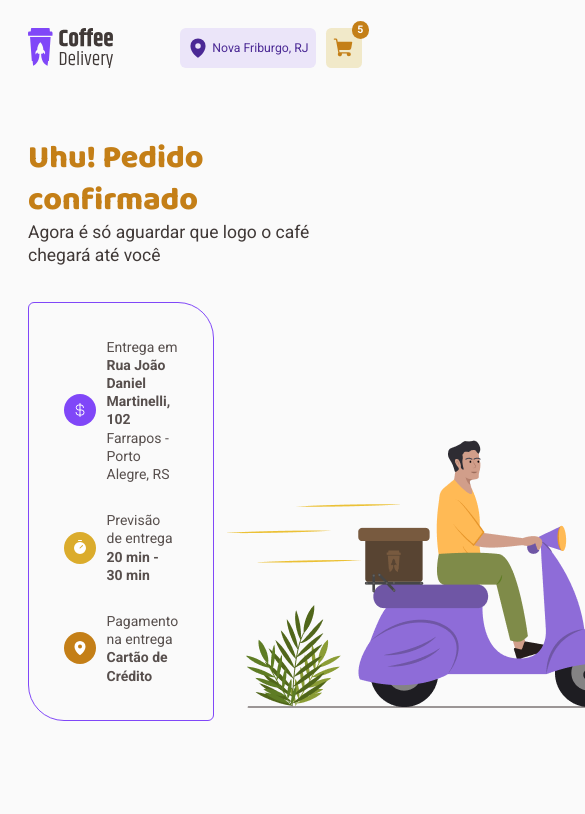
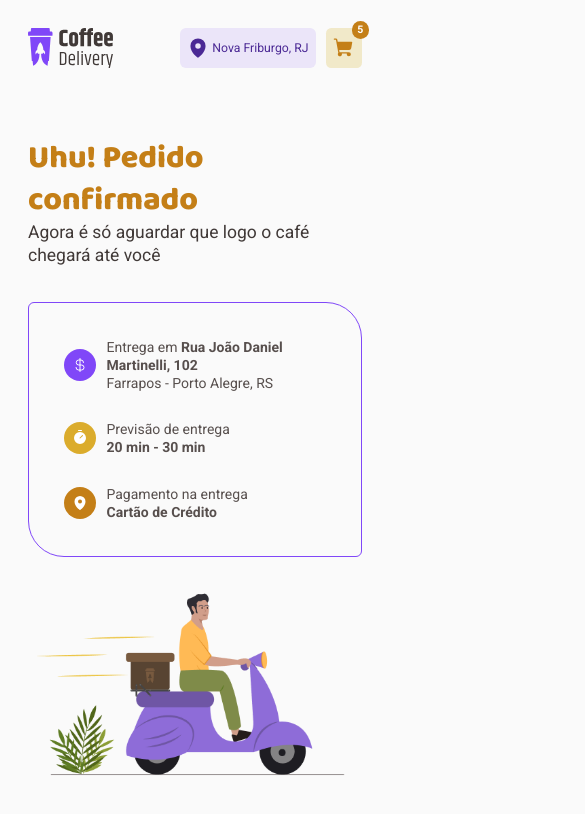
Before and after one commit to HenriqueMarcelo/coffee-delivery, a React (Vite) app: page /success in a window 390 px wide. Shown: the top 814 px of the page, 585 px wide, since content can reach past the window. Built offline with nearby package versions, Linux system fonts and the light colour scheme.

Commit message:
Responsive Checkout

```diff
--- a/src/components/ItemCheckout/styles.ts
+++ b/src/components/ItemCheckout/styles.ts
@@ -8,6 +8,8 @@ export const ItemContainer = styled.div`
   display: flex;
   justify-content: space-between;
   align-items: flex-start;
+  gap: 1rem;
+  flex-wrap: wrap;
 
   img {
     width: 4rem;
@@ -72,5 +74,7 @@ export const Price = styled.div`
   font-size: 1rem;
   line-height: 130%;
 
+  white-space: nowrap;
+
   color: ${({ theme }) => theme['gray-700']};
 `
--- a/src/components/Radio/styles.ts
+++ b/src/components/Radio/styles.ts
@@ -2,6 +2,9 @@ import styled from 'styled-components'
 
 export const RadioContainer = styled.div`
   flex: 1;
+  @media (max-width: 1090px) {
+    flex: 1 0 100%;
+  }
 `
 
 export const HiddenInput = styled.input`
@@ -33,6 +36,7 @@ export const Label = styled.label`
   align-items: center;
 
   text-transform: uppercase;
+  white-space: nowrap;
 
   cursor: pointer;
 
--- a/src/components/Router.tsx
+++ b/src/components/Router.tsx
@@ -1,7 +1,7 @@
 import { Route, Routes } from 'react-router-dom'
 import { DefaultLayout } from '../layouts/DefaultLayout'
 import { Checkout } from '../screens/Checkout'
-import { Confirmation } from '../screens/Confirmation'
+import { Success } from '../screens/Success'
 import { Home } from '../screens/Home'
 
 export function Router() {
@@ -10,7 +10,7 @@ export function Router() {
       <Route path="/" element={<DefaultLayout />}>
         <Route path="/" element={<Home />} />
         <Route path="/checkout" element={<Checkout />} />
-        <Route path="/success" element={<Confirmation />} />
+        <Route path="/success" element={<Success />} />
       </Route>
     </Routes>
   )
--- a/src/screens/Checkout/styles.ts
+++ b/src/screens/Checkout/styles.ts
@@ -4,8 +4,13 @@ export const CheckoutContainer = styled.div`
   max-width: calc(1120px + 4rem);
   display: flex;
   justify-content: space-between;
+  gap: 2rem;
   margin: 2rem auto;
   padding: 0 2rem;
+
+  @media (max-width: 768px) {
+    flex-direction: column;
+  }
 `
 
 export const Title = styled.h2`
@@ -21,15 +26,15 @@ export const Title = styled.h2`
 `
 
 export const LeftBlock = styled.div`
-  width: 640px;
+  flex: 1 1 640px;
 `
 
 export const RightBlock = styled.div`
-  width: 448px;
+  flex: 1 1 448px;
 `
 
 const Card = styled.div`
-  padding: 40px;
+  padding: 2.5rem;
   background-color: ${({ theme }) => theme['gray-200']};
 `
 
--- a/src/screens/Confirmation/index.tsx
+++ b/src/screens/Success/index.tsx
@@ -1,10 +1,17 @@
 import { CurrencyDollar, MapPin, Timer } from 'phosphor-react'
-import { Bottom, ConfirmationContainer, Icon, Line, OrderInfo } from './styles'
+import {
+  Bottom,
+  SuccessContainer,
+  Icon,
+  Line,
+  OrderInfo,
+  ImageContainer,
+} from './styles'
 import ilustration from '../../assets/Illustration.png'
 
-export function Confirmation() {
+export function Success() {
   return (
-    <ConfirmationContainer>
+    <SuccessContainer>
       <h1>Uhu! Pedido confirmado</h1>
       <h2>Agora é só aguardar que logo o café chegará até você</h2>
       <Bottom>
@@ -37,8 +44,10 @@ export function Confirmation() {
             </p>
           </Line>
         </OrderInfo>
-        <img src={ilustration} alt="" />
+        <ImageContainer>
+          <img src={ilustration} />
+        </ImageContainer>
       </Bottom>
-    </ConfirmationContainer>
+    </SuccessContainer>
   )
 }
--- a/src/screens/Confirmation/styles.ts
+++ b/src/screens/Success/styles.ts
@@ -1,6 +1,6 @@
 import styled from 'styled-components'
 
-export const ConfirmationContainer = styled.div`
+export const SuccessContainer = styled.div`
   max-width: calc(1120px + 4rem);
   justify-content: space-between;
   margin: 5rem auto;
@@ -33,16 +33,24 @@ export const Bottom = styled.div`
   align-items: flex-end;
 
   margin-top: 2.5rem;
+
+  @media (max-width: 768px) {
+    flex-direction: column;
+    align-items: flex-start;
+  }
 `
 
 export const OrderInfo = styled.div`
   padding: 2.5rem;
-
   border-radius: 6px 36px;
 
   border-width: 1px;
   border-style: solid;
   border-color: ${({ theme }) => theme['purple-500']};
+
+  @media (max-width: 768px) {
+    width: 100%;
+  }
 `
 
 export const Line = styled.div`
@@ -72,3 +80,12 @@ export const Icon = styled.div`
     background: ${({ theme }) => theme['yellow-700']};
   }
 `
+
+export const ImageContainer = styled.div`
+  img {
+    max-width: 100%;
+  }
+  @media (max-width: 1090px) {
+    margin-top: 2rem;
+  }
+`
```
